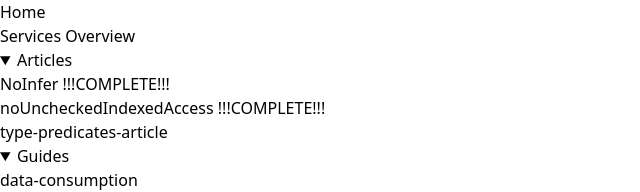
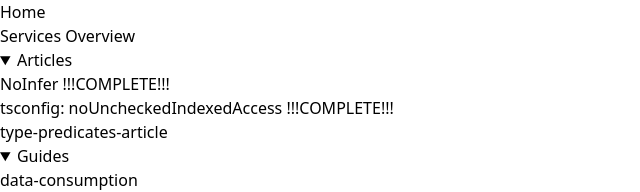
Before and after one commit to robMolloy/tsguru, a Next.js app: page / in a window 1280 px wide. Shown: the top 192 px of the page, without its empty margins (0-640 px from the left). Built offline with nearby package versions, Linux system fonts and the light colour scheme.

Commit message:
sidemenu update for noUncheckedIndexedAccess page complete

```diff
--- a/src/modules/layout/SideMenu.tsx
+++ b/src/modules/layout/SideMenu.tsx
@@ -20,7 +20,7 @@ const linksMap: TLinksMap = [
       {
         type: "link",
         href: "/no-unchecked-indexed-access",
-        label: "noUncheckedIndexedAccess",
+        label: "tsconfig: noUncheckedIndexedAccess",
         c: true,
       },
       { type: "link", href: "/type-predicates-article", label: "type-predicates-article" },
```
